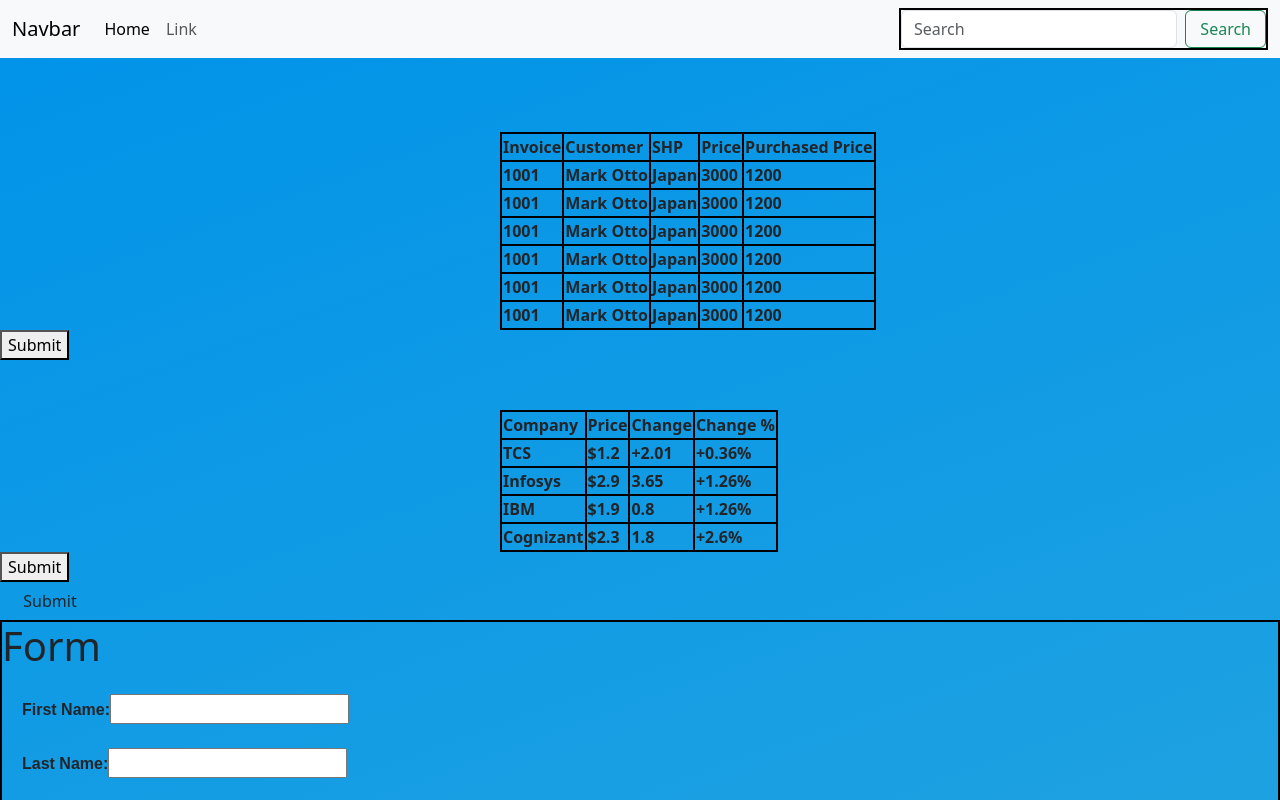
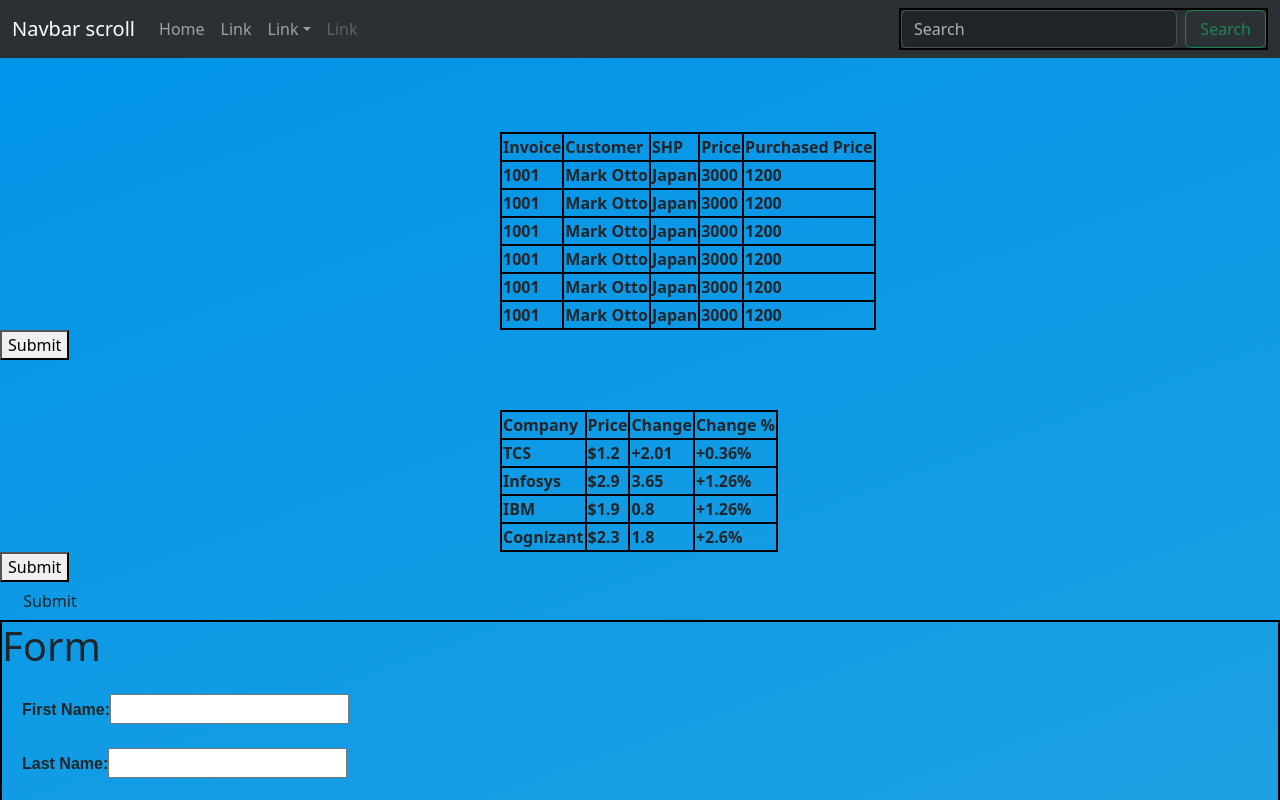
Before and after one commit to tarunreddybabi/React-class, a React (Create React App) app: page / in a window 1280 px wide. Shown: the top 800 px of the page. Built offline with nearby package versions, Linux system fonts and the light colour scheme.

Commit message:
bootstrap

```diff
--- a/src/App.js
+++ b/src/App.js
@@ -16,7 +16,10 @@
 import ModuleStyle from "./components/styling/module-style";
 import Card from "./components/card/card";
 import BootstrapComponent from "./components/bootstrap/first-component";
-import  Navbar  from "./components/bootstrap/navbar";
+import ParentComponent from "./components/props/parent";
+import FormBoot from "./components/bootstrap/form";
+import TableBoot from "./components/bootstrap/table";
+import NavScrollExample from "./components/bootstrap/navbar"
 
 function App() {
   const tableElements = {
@@ -29,7 +32,7 @@
   const { Invoice, Customer, SHP, Price, PurchasedPrice } = tableElements;
   return (
     <div>
-      <Navbar />
+  <NavScrollExample/>
       <br></br>
       <table class="th" id="table">
         <tr class="th">
@@ -172,6 +175,9 @@
       <Card />
       <br />
       <BootstrapComponent />
+      <ParentComponent/>
+      <FormBoot/>
+      <TableBoot/>
     </div>
   );
 }
--- /dev/null
+++ b/src/Components/bootstrap/form.js
@@ -0,0 +1,24 @@
+
+
+const FormBoot=()=>{
+
+    return(
+        <>
+        <form action="/action_page.php">
+  <div class="form-group">
+    <label for="email">Email address:</label>
+    <input type="email" class="form-control" id="email"/>
+  </div>
+  <div class="form-group">
+    <label for="pwd">Password:</label>
+    <input type="password" class="form-control" id="pwd"/>
+  </div>
+  <div class="checkbox">
+    <label><input type="checkbox"/> Remember me</label>
+  </div>
+  <button type="submit" class="btn btn-default">Submit</button>
+</form>
+</>
+    )
+}
+export default FormBoot
--- a/src/Components/bootstrap/navbar.js
+++ b/src/Components/bootstrap/navbar.js
@@ -1,31 +1,51 @@
+import Button from 'react-bootstrap/Button';
+import Container from 'react-bootstrap/Container';
+import Form from 'react-bootstrap/Form';
+import Nav from 'react-bootstrap/Nav';
+import Navbar from 'react-bootstrap/Navbar';
+import NavDropdown from 'react-bootstrap/NavDropdown';
 
+function NavScrollExample() {
+  return (
+    <Navbar bg="primary" data-bs-theme="dark" expand="lg" className="bg-body-tertiary">
+      <Container fluid>
+        <Navbar.Brand href="#">Navbar scroll</Navbar.Brand>
+        <Navbar.Toggle aria-controls="navbarScroll" />
+        <Navbar.Collapse id="navbarScroll">
+          <Nav
+            className="me-auto my-2 my-lg-0"
+            style={{ maxHeight: '100px' }}
+            navbarScroll
+          >
+            <Nav.Link href="#action1">Home</Nav.Link>
+            <Nav.Link href="#action2">Link</Nav.Link>
+            <NavDropdown title="Link" id="navbarScrollingDropdown">
+              <NavDropdown.Item href="#action3">Action</NavDropdown.Item>
+              <NavDropdown.Item href="#action4">
+                Another action
+              </NavDropdown.Item>
+              <NavDropdown.Divider />
+              <NavDropdown.Item href="#action5">
+                Something else here
+              </NavDropdown.Item>
+            </NavDropdown>
+            <Nav.Link href="#" disabled>
+              Link
+            </Nav.Link>
+          </Nav>
+          <Form className="d-flex">
+            <Form.Control
+              type="search"
+              placeholder="Search"
+              className="me-2"
+              aria-label="Search"
+            />
+            <Button variant="outline-success">Search</Button>
+          </Form>
+        </Navbar.Collapse>
+      </Container>
+    </Navbar>
+  );
+}
 
-const Navbar=()=>{
-    return(
-        <nav class="navbar navbar-expand-lg bg-body-tertiary">
-        <div class="container-fluid">
-          <a class="navbar-brand" href="#a">Navbar</a>
-          <button class="navbar-toggler" type="button" data-bs-toggle="collapse" data-bs-target="#navbarSupportedContent" aria-controls="navbarSupportedContent" aria-expanded="false" aria-label="Toggle navigation">
-            <span class="navbar-toggler-icon"></span>
-          </button>
-          <div class="collapse navbar-collapse" id="navbarSupportedContent">
-            <ul class="navbar-nav me-auto mb-2 mb-lg-0">
-              <li class="nav-item">
-                <a class="nav-link active" aria-current="page" href="#a">Home</a>
-              </li>
-              <li class="nav-item">
-                <a class="nav-link" href="#a">Link</a>
-              </li>
-
-
-            </ul>
-            <form class="d-flex" role="search">
-              <input class="form-control me-2" type="search" placeholder="Search" aria-label="Search"/>
-              <button class="btn btn-outline-success" type="submit">Search</button>
-            </form>
-          </div>
-        </div>
-      </nav>
-    )
-}
-export default Navbar
+export default NavScrollExample;
--- /dev/null
+++ b/src/Components/bootstrap/table.js
@@ -0,0 +1,37 @@
+import Table from 'react-bootstrap/Table';
+
+function TableBoot() {
+  return (
+    <Table striped bordered hover size="sm">
+      <thead>
+        <tr>
+          <th>#</th>
+          <th>First Name</th>
+          <th>Last Name</th>
+          <th>Username</th>
+        </tr>
+      </thead>
+      <tbody>
+        <tr>
+          <td>1</td>
+          <td>Mark</td>
+          <td>Otto</td>
+          <td>@mdo</td>
+        </tr>
+        <tr>
+          <td>2</td>
+          <td>Jacob</td>
+          <td>Thornton</td>
+          <td>@fat</td>
+        </tr>
+        <tr>
+          <td>3</td>
+          <td colSpan={2}>Larry the Bird</td>
+          <td>@twitter</td>
+        </tr>
+      </tbody>
+    </Table>
+  );
+}
+
+export default TableBoot;
--- /dev/null
+++ b/src/Components/props/button.js
@@ -0,0 +1,8 @@
+
+
+function Button1({children,color}){
+    return (
+        <button style={{color:color}}>{children}</button>
+    )
+}
+export default Button1
--- /dev/null
+++ b/src/Components/props/parent.js
@@ -0,0 +1,18 @@
+import Button1 from "./button"
+
+
+
+const ParentComponent=()=>{
+    return (
+        <>
+        <h2>
+            Hi friends
+        </h2>
+        <Button1 color="red">
+            Submit
+        </Button1>
+        </>
+    )
+}
+
+export default ParentComponent
```
